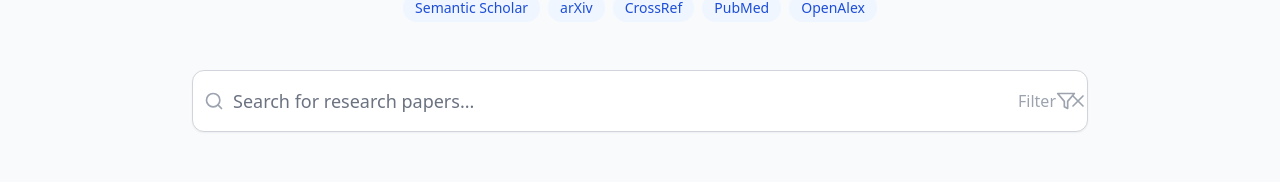
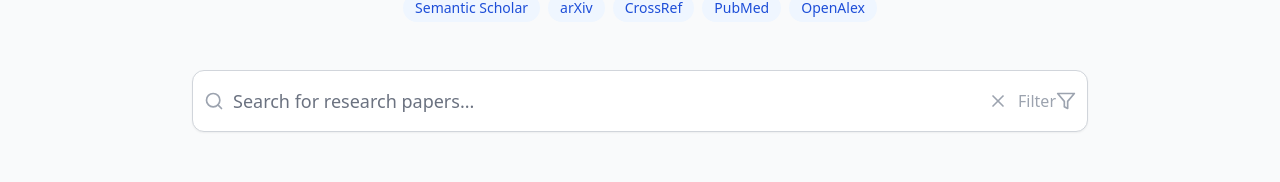
Before and after one commit to hadi1105/Artiqle.research, a React (Vite) app: page / in a window 1280 px wide. Shown: the part 371-553 px from the top of the page. Built offline with nearby package versions, Linux system fonts and the light colour scheme.

Commit message:
Updated SearchBar.tsx

```diff
--- a/src/components/SearchBar.tsx
+++ b/src/components/SearchBar.tsx
@@ -82,7 +82,7 @@ export const SearchBar: React.FC<SearchBarProps> = ({ onSearch, loading }) => {
         <button
           type="button"
           onClick={() => setQuery("")}
-          className="absolute inset-y-0 right-0 pr-15 flex items-center text-gray-400 hover:text-gray-600"
+          className="absolute inset-y-0 right-0 pr-20 flex items-center text-gray-400 hover:text-gray-600"
           aria-label="Clear search"
         >
           <X className="h-5 w-5" />
```
